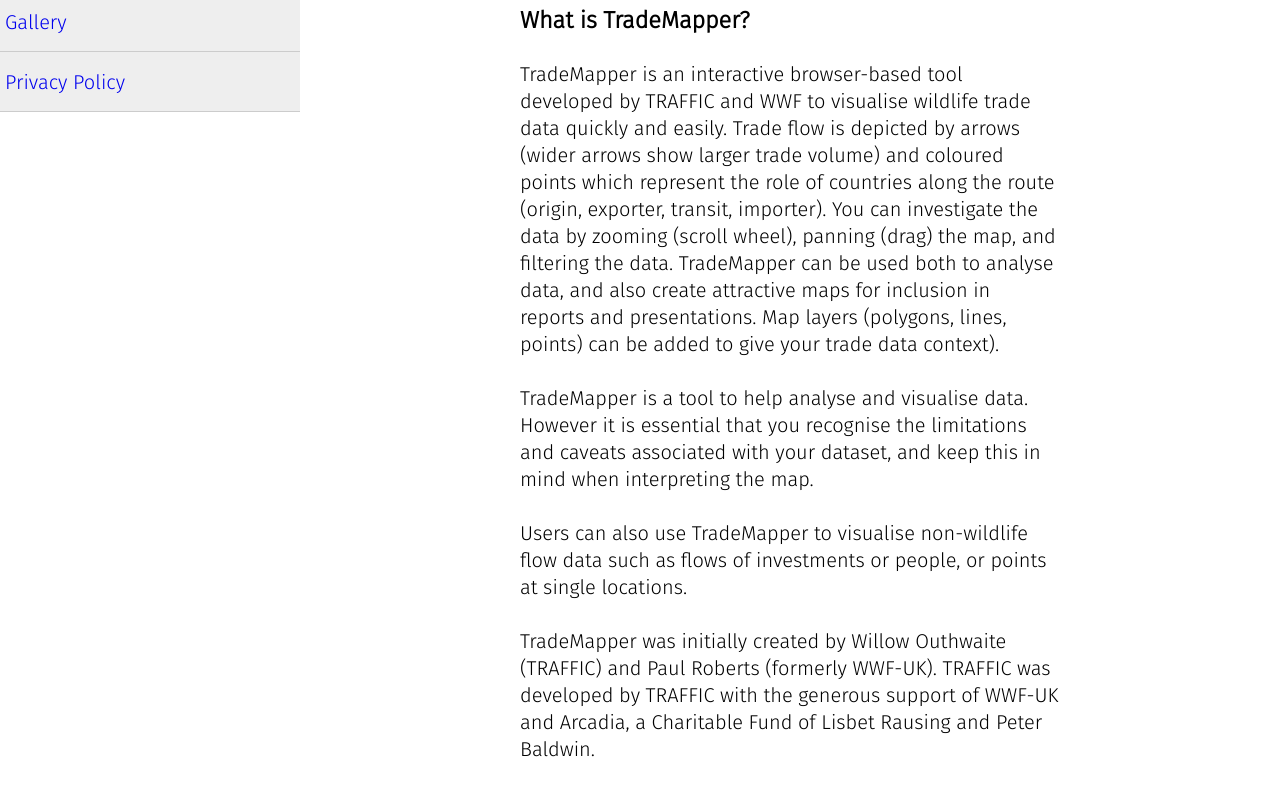
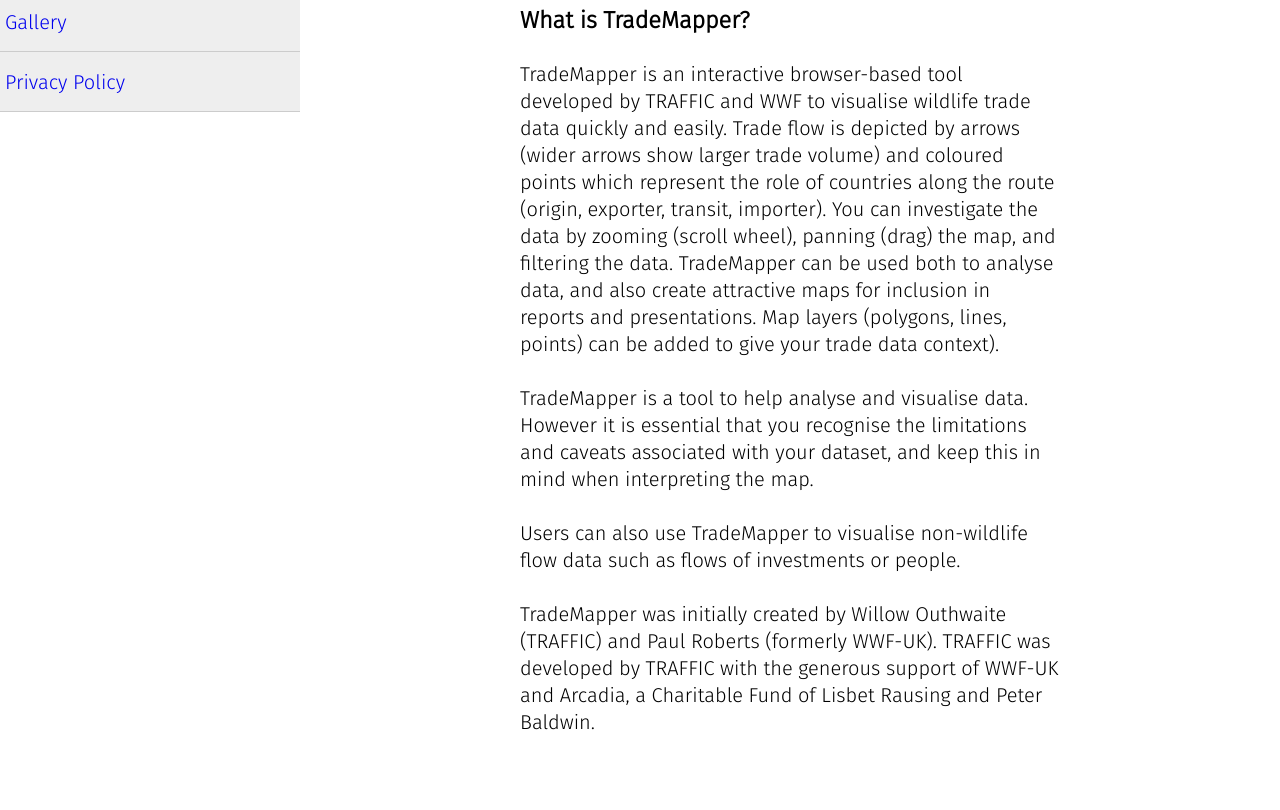
Before and after one commit to trademapper/trademapper-js, a Jekyll site: the page built from _pages/00_home.md, in a window 1280 px wide. Shown: the part 488-1298 px from the top of the page. Built offline with Jekyll 4.4.1, drawn with Linux system fonts in a browser that asks for light colours; after the commit the page ends 1271 px from its top, so only the background shows below that.

Commit message:
Update 00_home.md

```diff
--- a/_pages/00_home.md
+++ b/_pages/00_home.md
@@ -12,6 +12,6 @@
 
 TradeMapper is a tool to help analyse and visualise data. However it is essential that you recognise the limitations and caveats associated with your dataset, and keep this in mind when interpreting the map.
 
-Users can also use TradeMapper to visualise non-wildlife flow data such as flows of investments or people, or points at single locations.
+Users can also use TradeMapper to visualise non-wildlife flow data such as flows of investments or people.
 
 TradeMapper was initially created by Willow Outhwaite (TRAFFIC) and Paul Roberts (formerly WWF-UK). TRAFFIC was developed by TRAFFIC with the generous support of WWF-UK and Arcadia, a Charitable Fund of Lisbet Rausing and Peter Baldwin.
```
